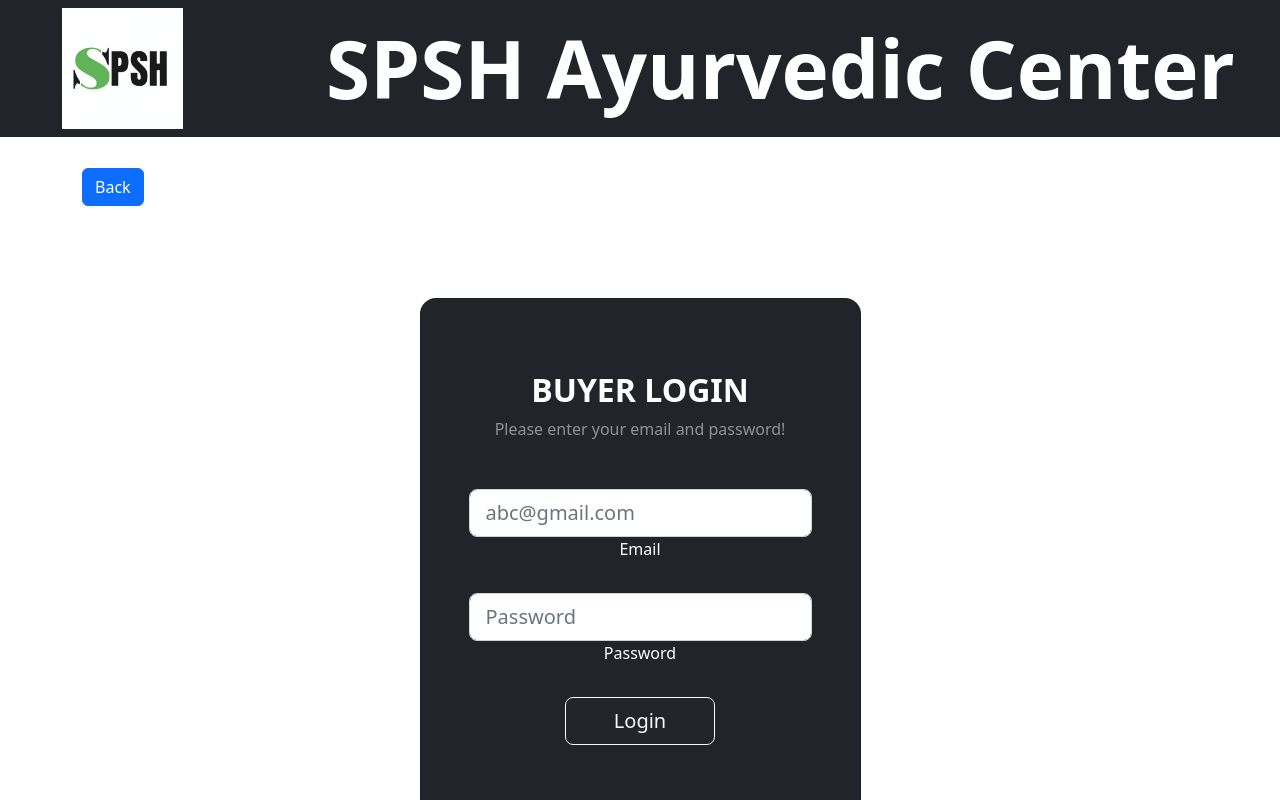
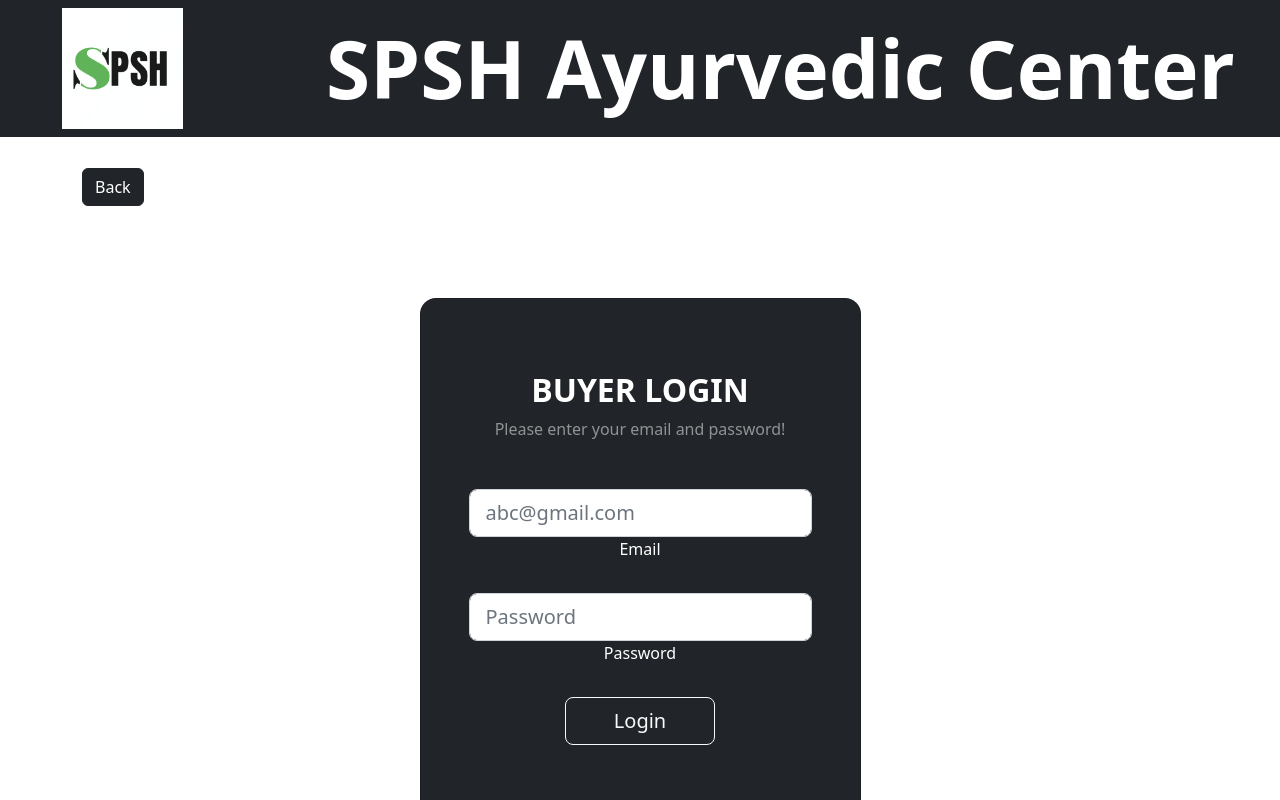
Before and after one commit to PoornaSenadheera100/SPSH-Ayurvedic-Center, a React (Create React App) app in the folder frontend/: page /buyerlogin in a window 1280 px wide. Shown: the top 800 px of the page. Built offline with nearby package versions, Linux system fonts and the light colour scheme; no server answers.

Commit message:
Added css to the back buttons

```diff
--- a/frontend/src/components/LoginBuyer.js
+++ b/frontend/src/components/LoginBuyer.js
@@ -1,5 +1,6 @@
 import axios from "axios";
 import { useState } from "react";
+import Button from 'react-bootstrap/Button';
 
 export default function LoginBuyer(){
 
@@ -28,8 +29,8 @@ export default function LoginBuyer(){
 
     return(
         <div className="container">
-            <a href="/"><button className="btn btn-primary">Back</button></a>
-
+            {/* <a href="/"><button className="btn btn-primary">Back</button></a> */}
+<a href="/"><Button variant="dark">Back</Button></a>
             <form onSubmit={validate}>
                 <section className="vh-100 gradient-custom">
                     <div className="container py-5 h-100">
```
